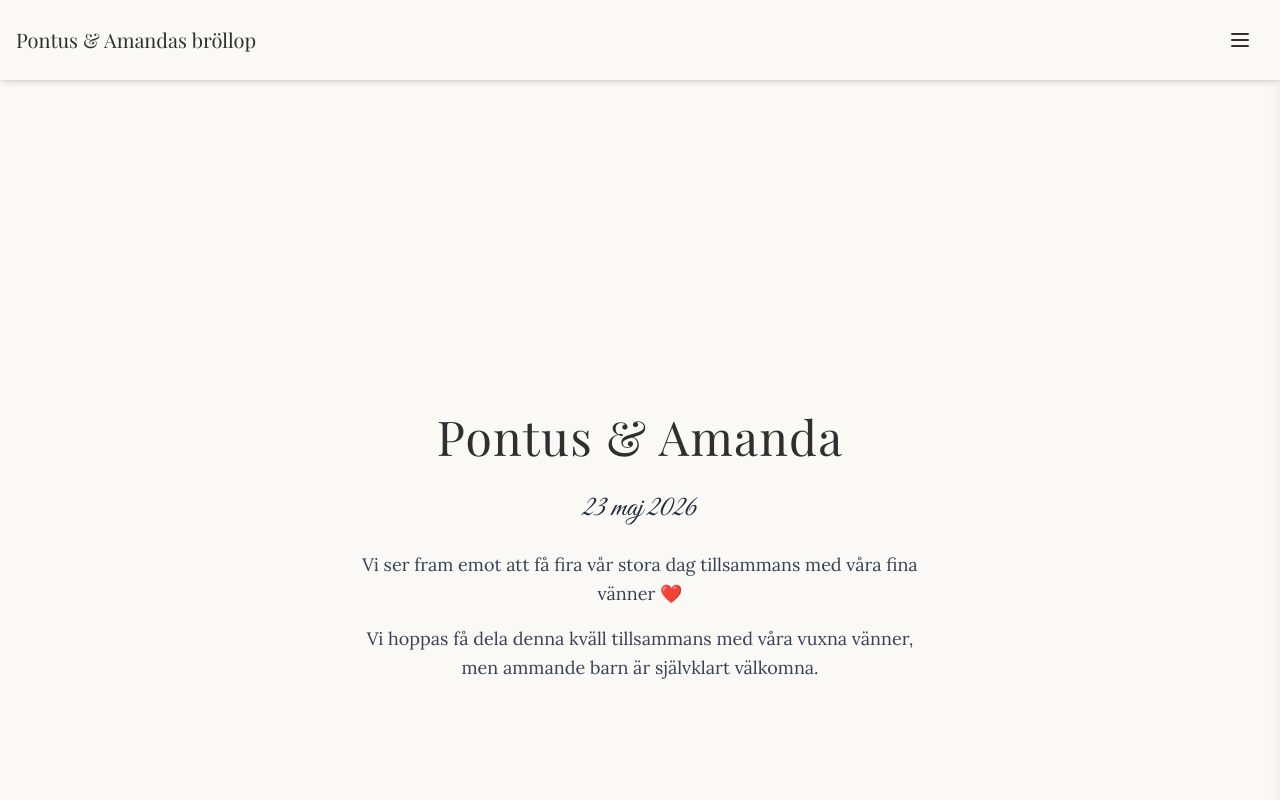
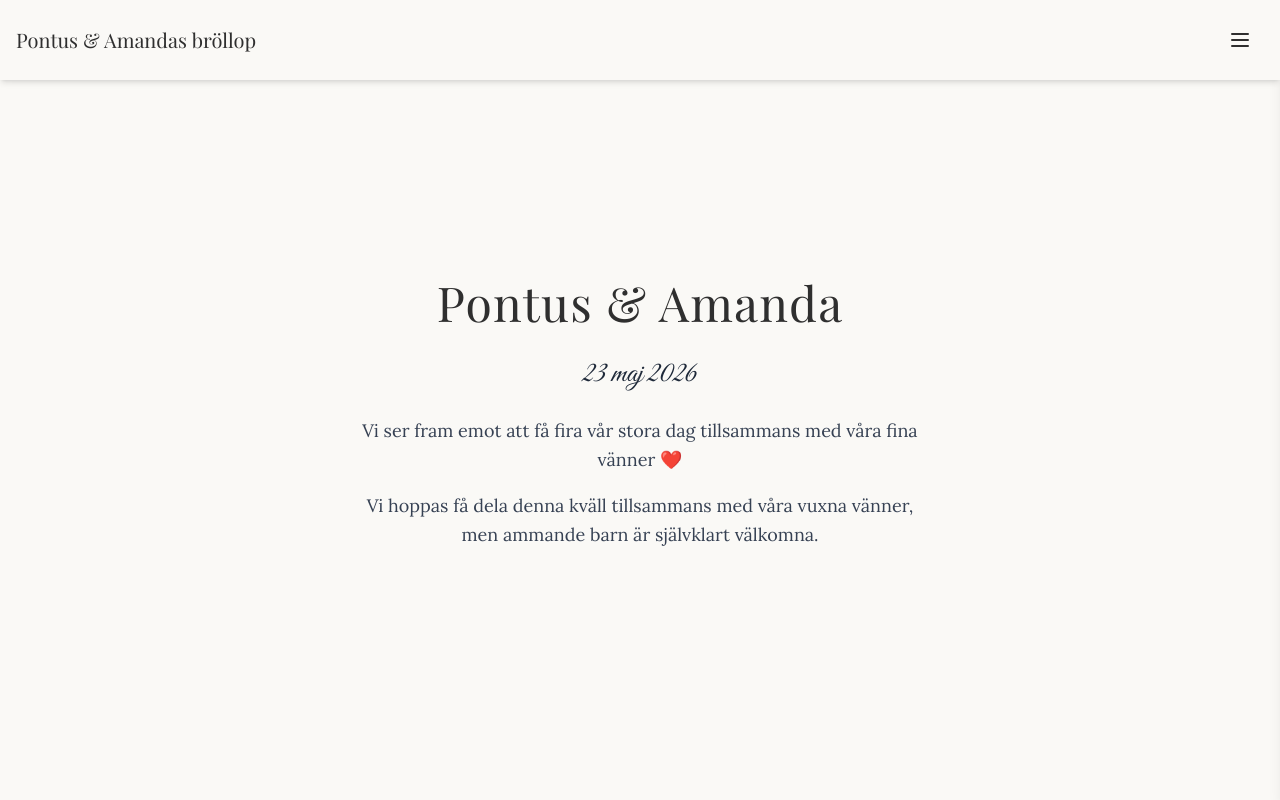
Before and after one commit to Pontushansson7/wedding-app, a Next.js app: page / in a window 1280 px wide. Shown: the top 800 px of the page. Built offline with nearby package versions, Linux system fonts and the light colour scheme.

Commit message:
Fix scroll bug with vertical alignment

```diff
--- a/src/components/Navbar.tsx
+++ b/src/components/Navbar.tsx
@@ -26,7 +26,7 @@ export default function Navbar() {
 
   const handleLinkClick = (id: string) => {
     const el = document.getElementById(id);
-    if (el) el.scrollIntoView({ behavior: 'smooth' });
+    if (el) el.scrollIntoView();
     setOpen(false);
   };
 
--- a/src/components/Section.tsx
+++ b/src/components/Section.tsx
@@ -10,10 +10,13 @@ export default function Section({ id, title, children }: SectionProps) {
       id={id}
       className="
         min-h-screen
-        flex flex-col justify-center items-center
-        p-12 text-center
+        flex flex-col items-center
+        justify-starts
+        pt-32 pb-16 px-12
+        text-center
         bg-primary-100 even:bg-secondary-100
-      "
+        scroll-mt-24
+        "
     >
       {/* Titel med script-font för romantisk känsla */}
       {title && (
```
